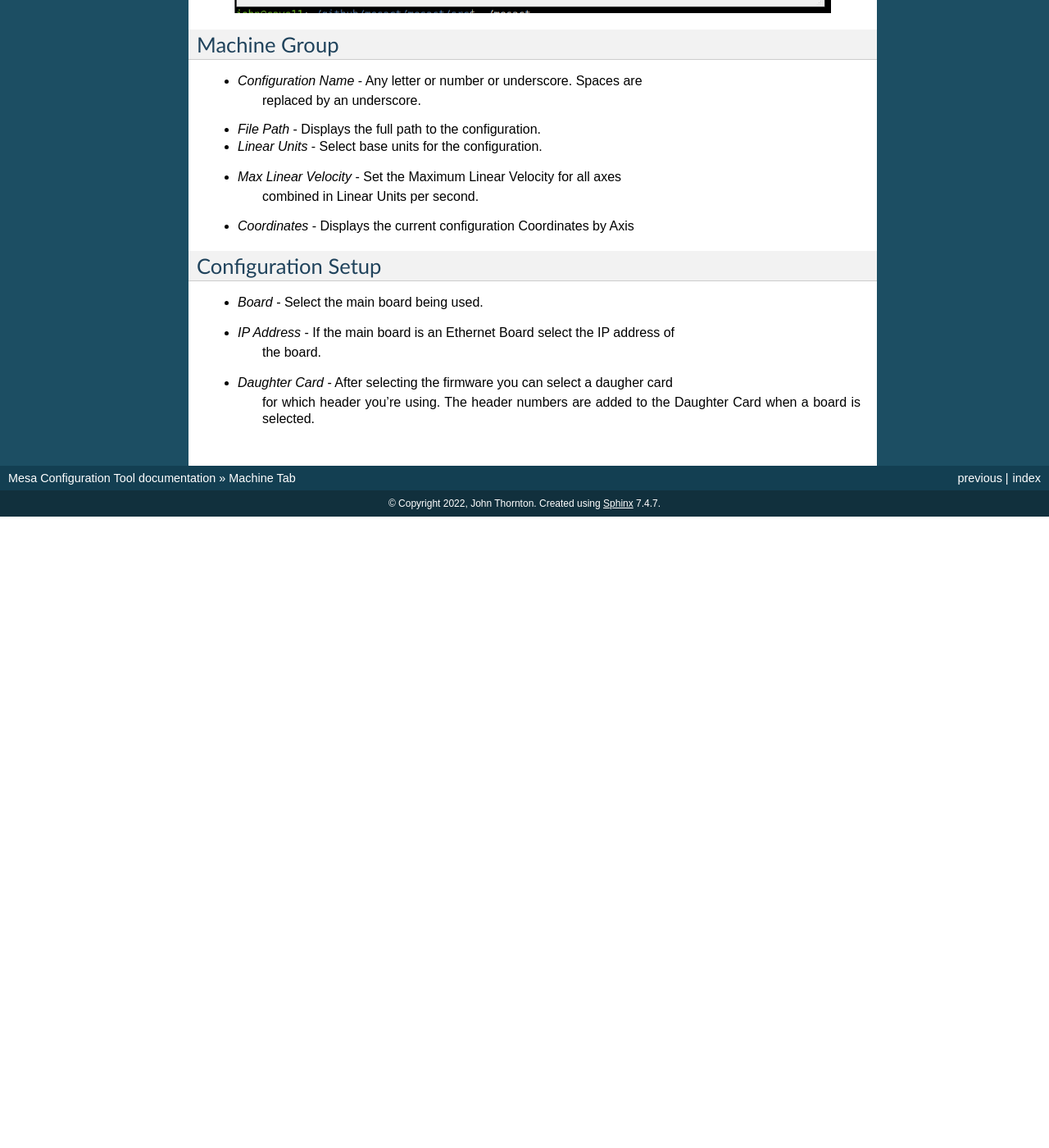
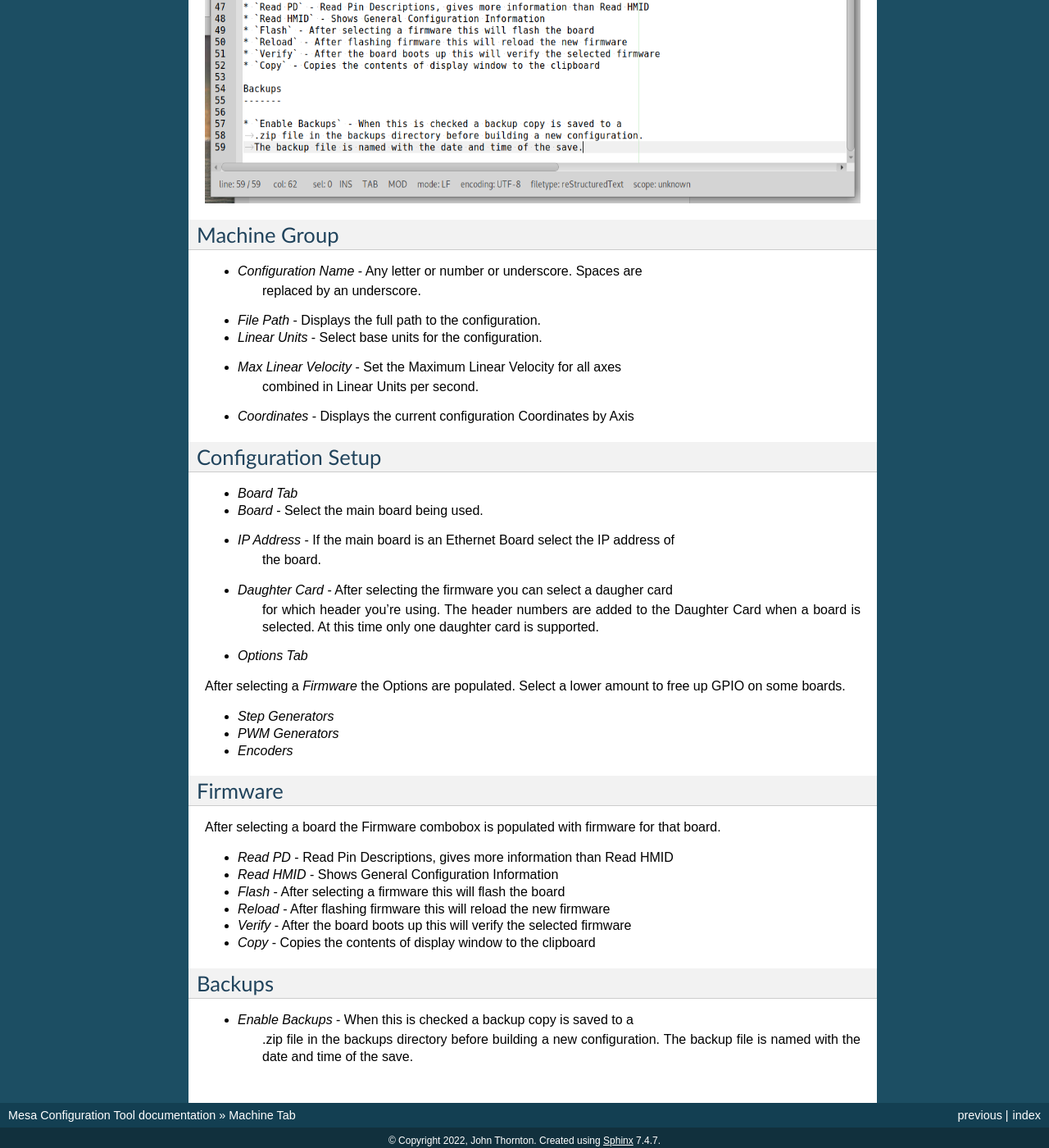
Before and after one commit to silopolis/mesact, a Sphinx documentation site: the page built from docs/source/machine.rst, in a window 1280 px wide and 1400 px high, scrolled down 755 px. Shown: the whole window at 82% size. Built offline with Sphinx 7.4.7, drawn with Linux system fonts in a browser that asks for light colours; before the commit the page ends 1385 px from its top, so only the background shows below that.

Commit message:
work on docs
Signed-off-by: John Thornton <jthornton@gnipsel.com>

```diff
--- a/docs/source/machine.rst
+++ b/docs/source/machine.rst
@@ -1,7 +1,7 @@
 Machine Tab
 ===========
 
-.. image:: images/machine-tab.png
+.. image:: images/machine-tab-01.png
     :align: center
     :scale: 75%
 
@@ -19,9 +19,41 @@ Machine Group
 Configuration Setup
 -------------------
 
+* `Board Tab`
+
 * `Board` - Select the main board being used.
 * `IP Address` - If the main board is an Ethernet Board select the IP address of
 	the board.
 * `Daughter Card` - After selecting the firmware you can select a daugher card
 	for which header you're using. The header numbers are added to the Daughter
-	Card when a board is selected.
+	Card when a board is selected. At this time only one daughter card is
+	supported.
+
+* `Options Tab`
+
+After selecting a `Firmware` the Options are populated. Select a lower
+amount to free up GPIO on some boards.
+
+* `Step Generators`
+* `PWM Generators`
+* `Encoders`
+
+Firmware
+--------
+
+After selecting a board the Firmware combobox is populated with firmware
+for that board.
+
+* `Read PD` - Read Pin Descriptions, gives more information than Read HMID
+* `Read HMID` - Shows General Configuration Information
+* `Flash` - After selecting a firmware this will flash the board
+* `Reload` - After flashing firmware this will reload the new firmware
+* `Verify` - After the board boots up this will verify the selected firmware
+* `Copy` - Copies the contents of display window to the clipboard
+
+Backups
+-------
+
+* `Enable Backups` - When this is checked a backup copy is saved to a
+	.zip file in the backups directory before building a new configuration.
+	The backup file is named with the date and time of the save.
```
Also changed, not shown: docs/source/images/machine-tab-01.png (added).
